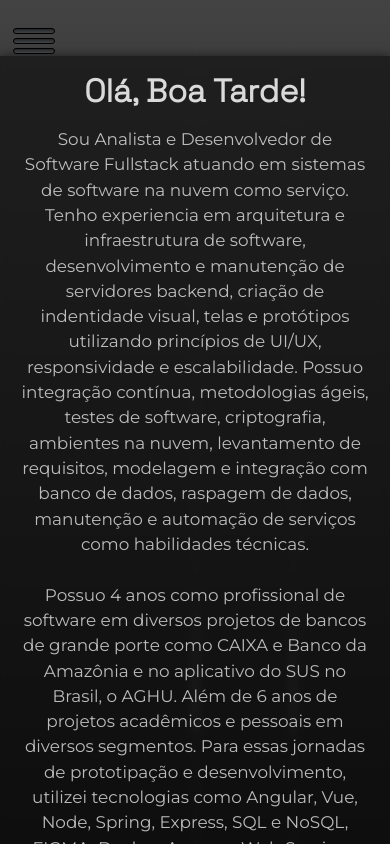
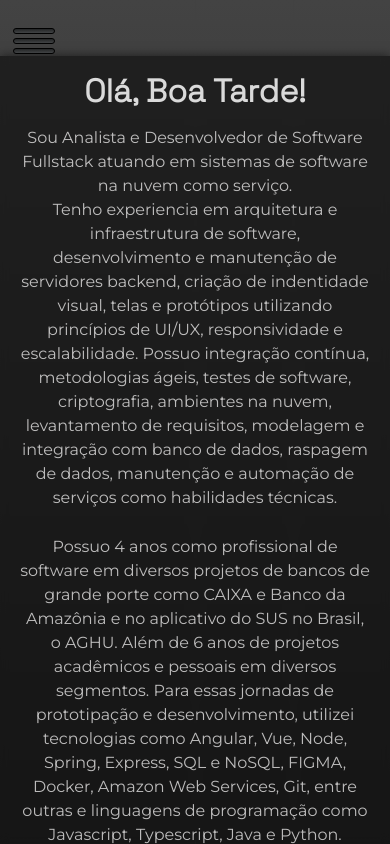
Before and after one commit to samuelvictorol/portfolio, an Angular app: page /sobre in a window 390 px wide. Built offline with nearby package versions, Linux system fonts and the light colour scheme; a web font is replaced by a local one.

Commit message:
ajuste tela sobre portfolio

```diff
--- a/src/app/sobre/sobre.component.html
+++ b/src/app/sobre/sobre.component.html
@@ -2,14 +2,14 @@
     <div class="container-sobre">
         <div class="sobre-text animate__animated animate__fadeInDown">
             <h1 style="text-align:center">Olá, {{ saudacao }}!</h1>
-            <p style="text-align:center">
+            <p style="text-align:center;font-size:1rem">
                 Sou Analista e Desenvolvedor de Software Fullstack atuando em sistemas de software na nuvem como serviço.<br>
                 Tenho experiencia em arquitetura e infraestrutura de software, desenvolvimento e manutenção de servidores backend, criação de indentidade visual, telas e protótipos utilizando princípios de UI/UX, responsividade e escalabilidade.
                 Possuo integração contínua, metodologias ágeis, testes de software, criptografia, ambientes na nuvem, levantamento de requisitos, modelagem e integração com banco de dados, raspagem de dados,
                 manutenção e automação de serviços como habilidades técnicas.
                 <br>
             </p>
-            <p style="text-align:center">
+            <p style="text-align:center;font-size:1rem">
                 Possuo 4 anos como profissional de software em diversos projetos de bancos de grande porte como CAIXA e Banco da Amazônia e no aplicativo do SUS no Brasil, o AGHU. Além de 6 anos de projetos acadêmicos e pessoais em diversos segmentos.
                 Para essas jornadas de prototipação e desenvolvimento, utilizei tecnologias como Angular, Vue, Node, Spring, Express, SQL e NoSQL, FIGMA, Docker, Amazon Web Services, Git, entre outras e linguagens de programação como Javascript, Typescript, Java e Python.
             </p>
--- a/src/app/sobre/sobre.component.scss
+++ b/src/app/sobre/sobre.component.scss
@@ -44,7 +44,7 @@
 }
 
 .sobre-wrapper {
-    height: 90vh;
+    height: 170vh;
     width: 100vw;
     position: relative;
     background: #000000;  /* fallback for old browsers */
@@ -54,7 +54,6 @@
 }
 
 .container-sobre {
-    height: 95vh;
     display: flex;
     flex-direction: row;
     justify-content: space-evenly;
@@ -134,6 +133,7 @@ h1::selection, p::selection {
     background-color: rgb(255, 255, 255);
     outline: none;
     border: none;
+    border-radius: 12px;
     cursor: pointer;
     padding: 1rem;
     transition: all .2s linear;
@@ -151,7 +151,6 @@ h1::selection, p::selection {
 @media (max-width: 1000px) {
     .sobre-wrapper {
         padding-top: 4.2rem;
-        height: 97vh;
     }
 
     .container-sobre {
```
